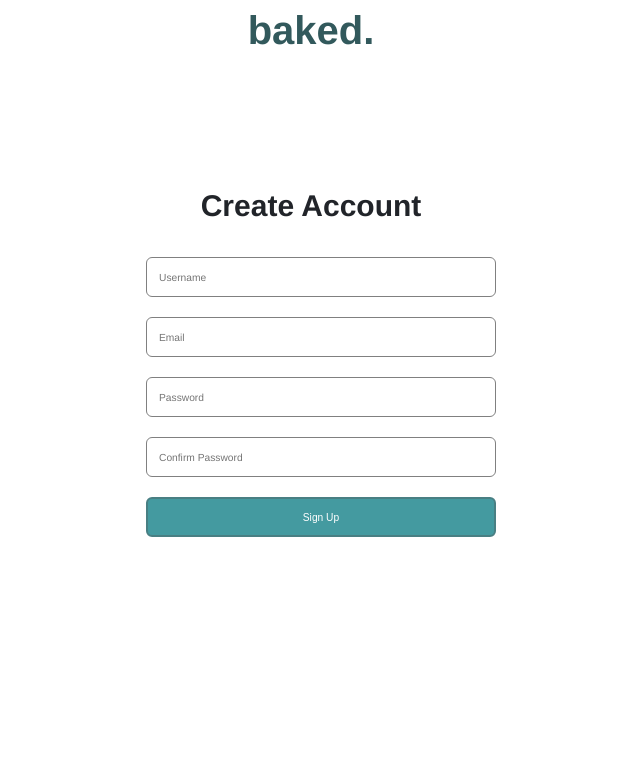
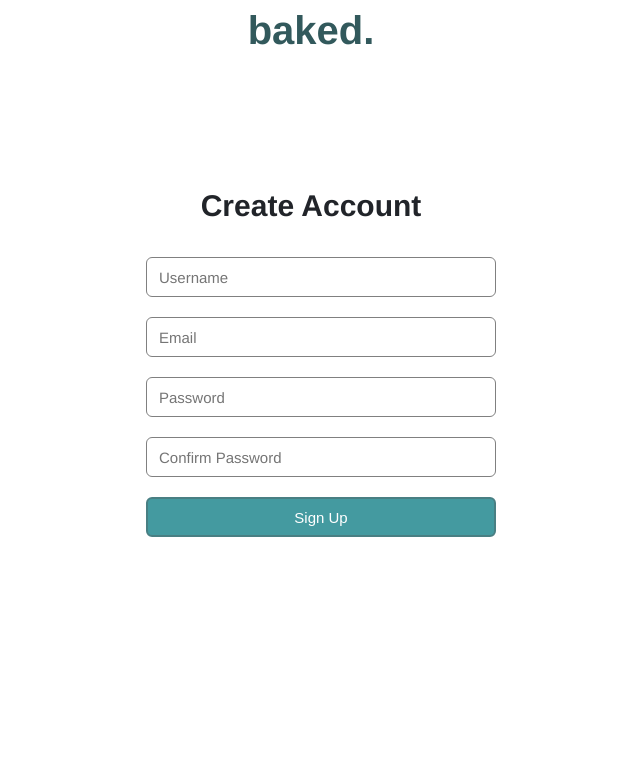
Before and after one commit to codeholmes/baked, a PHP site: page /signup.html in a window 1280 px wide. Shown: the top 767 px of the page, without its empty margins (329-969 px from the left). Run offline with PHP 8.4, Linux system fonts and the light colour scheme.

Commit message:
signup page font corrected

```diff
--- a/css/signup-styles.css
+++ b/css/signup-styles.css
@@ -44,7 +44,7 @@ input
     border-radius: 6px;
     border: 1px solid grey;
     padding: 12px;
-    font-size: 0.8vw;
+    font-size: 15px;
     font-family: "helvetica";
 }
 
@@ -58,7 +58,7 @@ button
     border-radius: 6px;
     background-color: #449aa0;
     border: 2px solid #497f83;
-    font-size: 0.8vw;
+    font-size: 15px;
     font-weight: 500;
     cursor: pointer;;
 }
```
